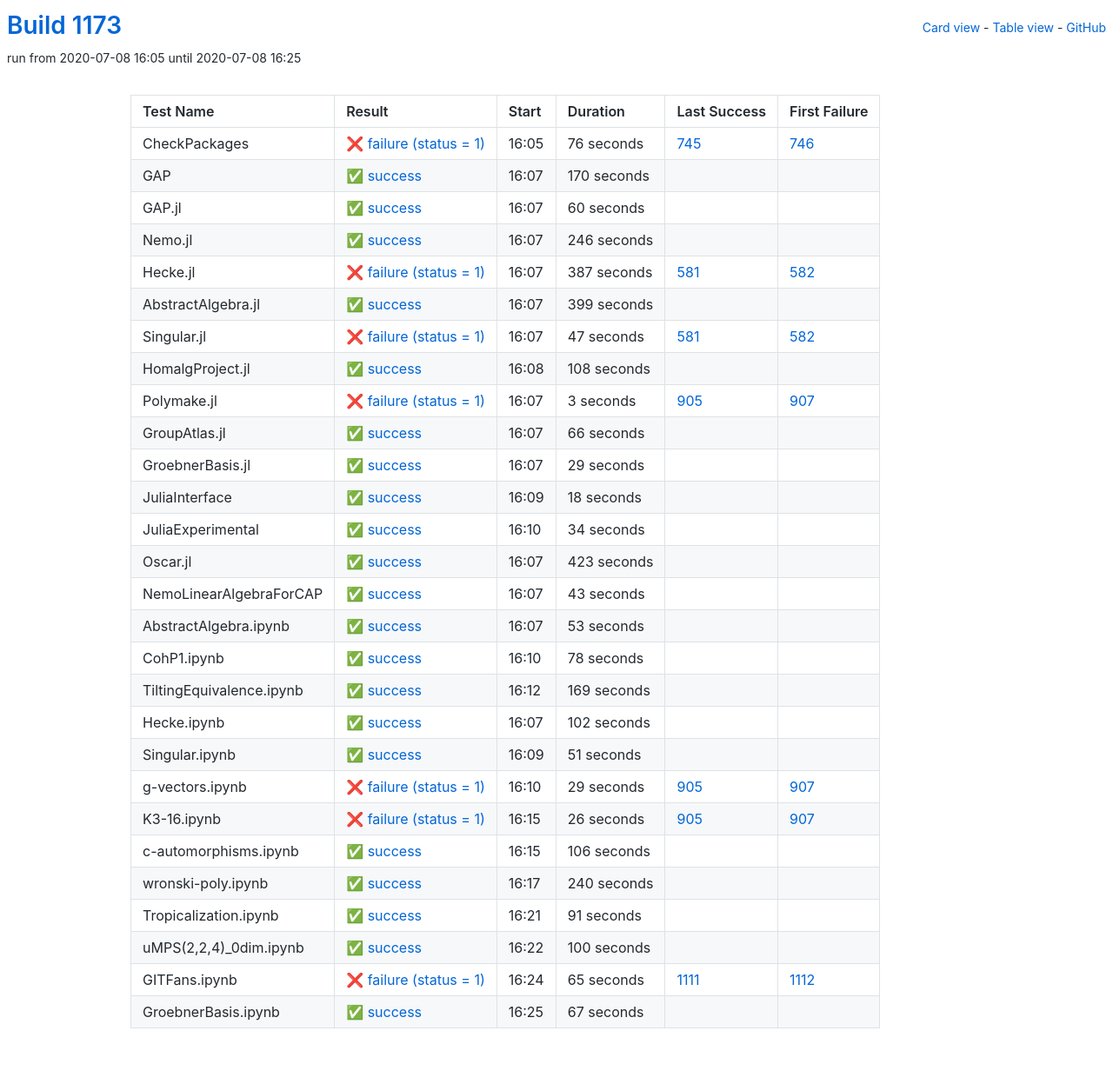
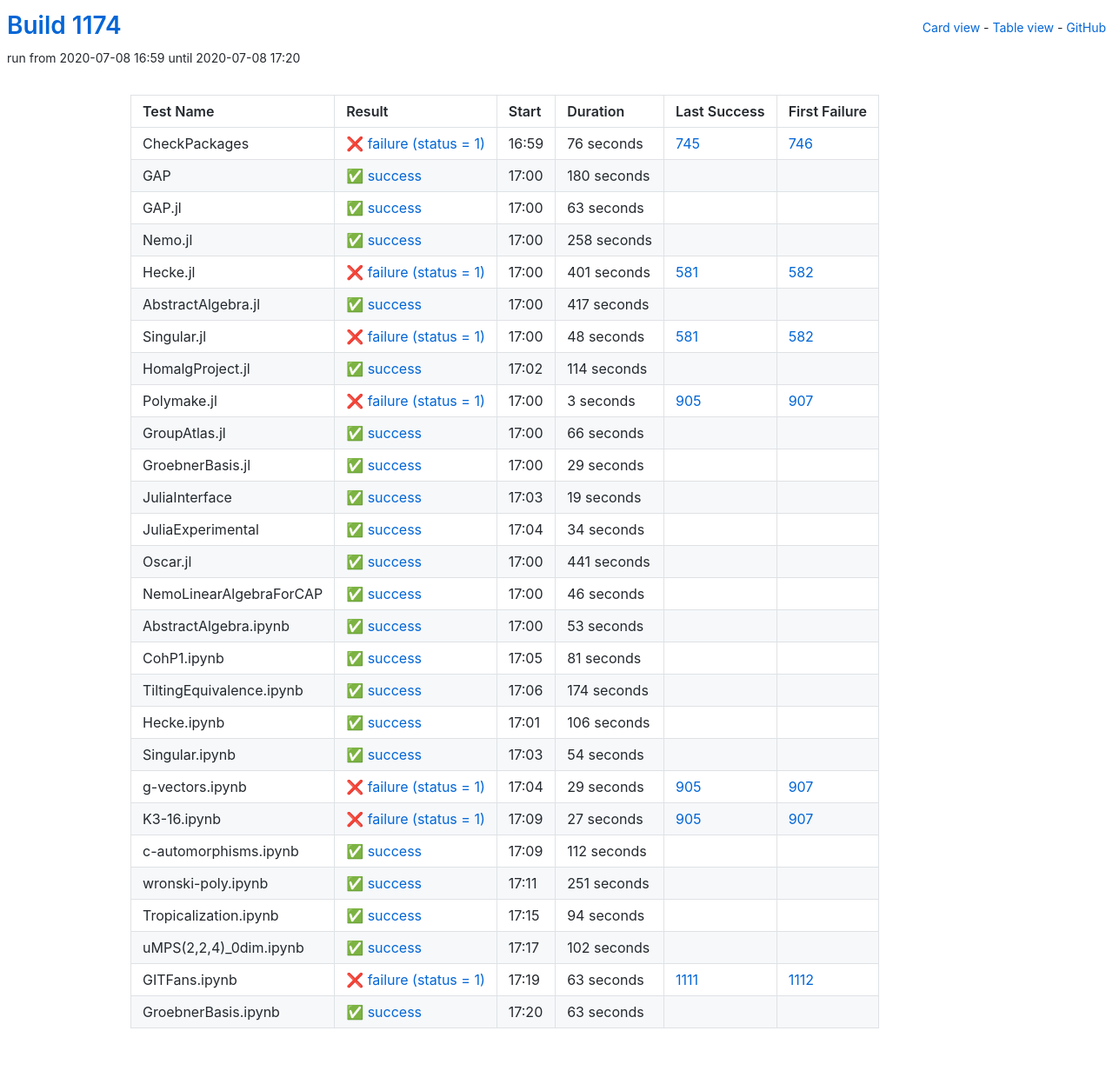
Before and after one commit to oscar-system/oscar-ci-status-1.4, a Jekyll site: the page built from table.html, in a window 1280 px wide. Shown: the whole page at 87% size. Built offline with Jekyll 4.4.1, drawn with Linux system fonts in a browser that asks for light colours.

Commit message:
Build #1174

```diff
--- a/_data/ci.yml
+++ b/_data/ci.yml
@@ -1,6 +1,6 @@
 ---
-build: 1173
-build_url: https://oscarci.mathematik.uni-kl.de/job/oscar-julia-1.4/1173/
+build: 1174
+build_url: https://oscarci.mathematik.uni-kl.de/job/oscar-julia-1.4/1174/
 job: oscar-julia-1.4
 organization: oscar-system
 repo: oscar-ci-status-1.4
@@ -8,8 +8,8 @@ repourl: https://github.com/oscar-system/oscar-ci-status-1.4
 tests:
 - name: CheckPackages
   id: checkpackages
-  log: https://oscarci.mathematik.uni-kl.de/job/oscar-julia-1.4/1173/artifact/logs/build-1173/CheckPackages.log
-  start: 2020-07-08 16:05
+  log: https://oscarci.mathematik.uni-kl.de/job/oscar-julia-1.4/1174/artifact/logs/build-1174/CheckPackages.log
+  start: 2020-07-08 16:59
   success: false
   exitcode: 1
   status: failure
@@ -20,92 +20,92 @@ tests:
   first_failure_url: https://oscarci.mathematik.uni-kl.de/job/oscar-julia-1.4/746/
 - name: GAP
   id: gap
-  log: https://oscarci.mathematik.uni-kl.de/job/oscar-julia-1.4/1173/artifact/logs/build-1173/GAP.log
-  start: 2020-07-08 16:07
+  log: https://oscarci.mathematik.uni-kl.de/job/oscar-julia-1.4/1174/artifact/logs/build-1174/GAP.log
+  start: 2020-07-08 17:00
   success: true
   exitcode: 0
   status: success
-  duration: 170
+  duration: 180
   last_success: false
   last_success_url:
   first_failure: false
   first_failure_url:
 - name: GAP.jl
   id: gap-jl
-  log: https://oscarci.mathematik.uni-kl.de/job/oscar-julia-1.4/1173/artifact/logs/build-1173/GAP.jl.log
-  start: 2020-07-08 16:07
+  log: https://oscarci.mathematik.uni-kl.de/job/oscar-julia-1.4/1174/artifact/logs/build-1174/GAP.jl.log
+  start: 2020-07-08 17:00
   success: true
   exitcode: 0
   status: success
-  duration: 60
+  duration: 63
   last_success: false
   last_success_url:
   first_failure: false
   first_failure_url:
 - name: Nemo.jl
   id: nemo-jl
-  log: https://oscarci.mathematik.uni-kl.de/job/oscar-julia-1.4/1173/artifact/logs/build-1173/Nemo.jl.log
-  start: 2020-07-08 16:07
+  log: https://oscarci.mathematik.uni-kl.de/job/oscar-julia-1.4/1174/artifact/logs/build-1174/Nemo.jl.log
+  start: 2020-07-08 17:00
   success: true
   exitcode: 0
   status: success
-  duration: 246
+  duration: 258
   last_success: false
   last_success_url:
   first_failure: false
   first_failure_url:
 - name: Hecke.jl
   id: hecke-jl
-  log: https://oscarci.mathematik.uni-kl.de/job/oscar-julia-1.4/1173/artifact/logs/build-1173/Hecke.jl.log
-  start: 2020-07-08 16:07
+  log: https://oscarci.mathematik.uni-kl.de/job/oscar-julia-1.4/1174/artifact/logs/build-1174/Hecke.jl.log
+  start: 2020-07-08 17:00
   success: false
   exitcode: 1
   status: failure
-  duration: 387
+  duration: 401
   last_success: 581
   last_success_url: https://oscarci.mathematik.uni-kl.de/job/oscar-julia-1.4/581/
   first_failure: 582
   first_failure_url: https://oscarci.mathematik.uni-kl.de/job/oscar-julia-1.4/582/
 - name: AbstractAlgebra.jl
   id: abstractalgebra-jl
-  log: https://oscarci.mathematik.uni-kl.de/job/oscar-julia-1.4/1173/artifact/logs/build-1173/AbstractAlgebra.jl.log
-  start: 2020-07-08 16:07
+  log: https://oscarci.mathematik.uni-kl.de/job/oscar-julia-1.4/1174/artifact/logs/build-1174/AbstractAlgebra.jl.log
+  start: 2020-07-08 17:00
   success: true
   exitcode: 0
   status: success
-  duration: 399
+  duration: 417
   last_success: false
   last_success_url:
   first_failure: false
   first_failure_url:
 - name: Singular.jl
   id: singular-jl
-  log: https://oscarci.mathematik.uni-kl.de/job/oscar-julia-1.4/1173/artifact/logs/build-1173/Singular.jl.log
-  start: 2020-07-08 16:07
+  log: https://oscarci.mathematik.uni-kl.de/job/oscar-julia-1.4/1174/artifact/logs/build-1174/Singular.jl.log
+  start: 2020-07-08 17:00
   success: false
   exitcode: 1
   status: failure
-  duration: 47
+  duration: 48
   last_success: 581
   last_success_url: https://oscarci.mathematik.uni-kl.de/job/oscar-julia-1.4/581/
   first_failure: 582
   first_failure_url: https://oscarci.mathematik.uni-kl.de/job/oscar-julia-1.4/582/
 - name: HomalgProject.jl
   id: homalgproject-jl
-  log: https://oscarci.mathematik.uni-kl.de/job/oscar-julia-1.4/1173/artifact/logs/build-1173/HomalgProject.jl.log
-  start: 2020-07-08 16:08
+  log: https://oscarci.mathematik.uni-kl.de/job/oscar-julia-1.4/1174/artifact/logs/build-1174/HomalgProject.jl.log
+  start: 2020-07-08 17:02
   success: true
   exitcode: 0
   status: success
-  duration: 108
+  duration: 114
   last_success: false
   last_success_url:
   first_failure: false
   first_failure_url:
 - name: Polymake.jl
   id: polymake-jl
-  log: https://oscarci.mathematik.uni-kl.de/job/oscar-julia-1.4/1173/artifact/logs/build-1173/Polymake.jl.log
-  start: 2020-07-08 16:07
+  log: https://oscarci.mathematik.uni-kl.de/job/oscar-julia-1.4/1174/artifact/logs/build-1174/Polymake.jl.log
+  start: 2020-07-08 17:00
   success: false
   exitcode: 1
   status: failure
@@ -116,8 +116,8 @@ tests:
   first_failure_url: https://oscarci.mathematik.uni-kl.de/job/oscar-julia-1.4/907/
 - name: GroupAtlas.jl
   id: groupatlas-jl
-  log: https://oscarci.mathematik.uni-kl.de/job/oscar-julia-1.4/1173/artifact/logs/build-1173/GroupAtlas.jl.log
-  start: 2020-07-08 16:07
+  log: https://oscarci.mathematik.uni-kl.de/job/oscar-julia-1.4/1174/artifact/logs/build-1174/GroupAtlas.jl.log
+  start: 2020-07-08 17:00
   success: true
   exitcode: 0
   status: success
@@ -128,8 +128,8 @@ tests:
   first_failure_url:
 - name: GroebnerBasis.jl
   id: groebnerbasis-jl
-  log: https://oscarci.mathematik.uni-kl.de/job/oscar-julia-1.4/1173/artifact/logs/build-1173/GroebnerBasis.jl.log
-  start: 2020-07-08 16:07
+  log: https://oscarci.mathematik.uni-kl.de/job/oscar-julia-1.4/1174/artifact/logs/build-1174/GroebnerBasis.jl.log
+  start: 2020-07-08 17:00
   success: true
   exitcode: 0
   status: success
@@ -140,20 +140,20 @@ tests:
   first_failure_url:
 - name: JuliaInterface
   id: juliainterface
-  log: https://oscarci.mathematik.uni-kl.de/job/oscar-julia-1.4/1173/artifact/logs/build-1173/JuliaInterface.log
-  start: 2020-07-08 16:09
+  log: https://oscarci.mathematik.uni-kl.de/job/oscar-julia-1.4/1174/artifact/logs/build-1174/JuliaInterface.log
+  start: 2020-07-08 17:03
   success: true
   exitcode: 0
   status: success
-  duration: 18
+  duration: 19
   last_success: false
   last_success_url:
   first_failure: false
   first_failure_url:
 - name: JuliaExperimental
   id: juliaexperimental
-  log: https://oscarci.mathematik.uni-kl.de/job/oscar-julia-1.4/1173/artifact/logs/build-1173/JuliaExperimental.log
-  start: 2020-07-08 16:10
+  log: https://oscarci.mathematik.uni-kl.de/job/oscar-julia-1.4/1174/artifact/logs/build-1174/JuliaExperimental.log
+  start: 2020-07-08 17:04
   success: true
   exitcode: 0
   status: success
@@ -164,32 +164,32 @@ tests:
   first_failure_url:
 - name: Oscar.jl
   id: oscar-jl
-  log: https://oscarci.mathematik.uni-kl.de/job/oscar-julia-1.4/1173/artifact/logs/build-1173/Oscar.jl.log
-  start: 2020-07-08 16:07
+  log: https://oscarci.mathematik.uni-kl.de/job/oscar-julia-1.4/1174/artifact/logs/build-1174/Oscar.jl.log
+  start: 2020-07-08 17:00
   success: true
   exitcode: 0
   status: success
-  duration: 423
+  duration: 441
   last_success: false
   last_success_url:
   first_failure: false
   first_failure_url:
 - name: NemoLinearAlgebraForCAP
   id: nemolinearalgebraforcap
-  log: https://oscarci.mathematik.uni-kl.de/job/oscar-julia-1.4/1173/artifact/logs/build-1173/NemoLinearAlgebraForCAP.log
-  start: 2020-07-08 16:07
+  log: https://oscarci.mathematik.uni-kl.de/job/oscar-julia-1.4/1174/artifact/logs/build-1174/NemoLinearAlgebraForCAP.log
+  start: 2020-07-08 17:00
   success: true
   exitcode: 0
   status: success
-  duration: 43
+  duration: 46
   last_success: false
   last_success_url:
   first_failure: false
   first_failure_url:
 - name: AbstractAlgebra.ipynb
   id: abstractalgebra-ipynb
-  log: https://oscarci.mathematik.uni-kl.de/job/oscar-julia-1.4/1173/artifact/logs/build-1173/AbstractAlgebra.ipynb.log
-  start: 2020-07-08 16:07
+  log: https://oscarci.mathematik.uni-kl.de/job/oscar-julia-1.4/1174/artifact/logs/build-1174/AbstractAlgebra.ipynb.log
+  start: 2020-07-08 17:00
   success: true
   exitcode: 0
   status: success
@@ -200,56 +200,56 @@ tests:
   first_failure_url:
 - name: CohP1.ipynb
   id: cohp1-ipynb
-  log: https://oscarci.mathematik.uni-kl.de/job/oscar-julia-1.4/1173/artifact/logs/build-1173/CohP1.ipynb.log
-  start: 2020-07-08 16:10
+  log: https://oscarci.mathematik.uni-kl.de/job/oscar-julia-1.4/1174/artifact/logs/build-1174/CohP1.ipynb.log
+  start: 2020-07-08 17:05
   success: true
   exitcode: 0
   status: success
-  duration: 78
+  duration: 81
   last_success: false
   last_success_url:
   first_failure: false
   first_failure_url:
 - name: TiltingEquivalence.ipynb
   id: tiltingequivalence-ipynb
-  log: https://oscarci.mathematik.uni-kl.de/job/oscar-julia-1.4/1173/artifact/logs/build-1173/TiltingEquivalence.ipynb.log
-  start: 2020-07-08 16:12
+  log: https://oscarci.mathematik.uni-kl.de/job/oscar-julia-1.4/1174/artifact/logs/build-1174/TiltingEquivalence.ipynb.log
+  start: 2020-07-08 17:06
   success: true
   exitcode: 0
   status: success
-  duration: 169
+  duration: 174
   last_success: false
   last_success_url:
   first_failure: false
   first_failure_url:
 - name: Hecke.ipynb
   id: hecke-ipynb
-  log: https://oscarci.mathematik.uni-kl.de/job/oscar-julia-1.4/1173/artifact/logs/build-1173/Hecke.ipynb.log
-  start: 2020-07-08 16:07
+  log: https://oscarci.mathematik.uni-kl.de/job/oscar-julia-1.4/1174/artifact/logs/build-1174/Hecke.ipynb.log
+  start: 2020-07-08 17:01
   success: true
   exitcode: 0
   status: success
-  duration: 102
+  duration: 106
   last_success: false
   last_success_url:
   first_failure: false
   first_failure_url:
 - name: Singular.ipynb
   id: singular-ipynb
-  log: https://oscarci.mathematik.uni-kl.de/job/oscar-julia-1.4/1173/artifact/logs/build-1173/Singular.ipynb.log
-  start: 2020-07-08 16:09
+  log: https://oscarci.mathematik.uni-kl.de/job/oscar-julia-1.4/1174/artifact/logs/build-1174/Singular.ipynb.log
+  start: 2020-07-08 17:03
   success: true
   exitcode: 0
   status: success
-  duration: 51
+  duration: 54
   last_success: false
   last_success_url:
   first_failure: false
   first_failure_url:
 - name: g-vectors.ipynb
   id: g-vectors-ipynb
-  log: https://oscarci.mathematik.uni-kl.de/job/oscar-julia-1.4/1173/artifact/logs/build-1173/g-vectors.ipynb.log
-  start: 2020-07-08 16:10
+  log: https://oscarci.mathematik.uni-kl.de/job/oscar-julia-1.4/1174/artifact/logs/build-1174/g-vectors.ipynb.log
+  start: 2020-07-08 17:04
   success: false
   exitcode: 1
   status: failure
@@ -260,84 +260,84 @@ tests:
   first_failure_url: https://oscarci.mathematik.uni-kl.de/job/oscar-julia-1.4/907/
 - name: K3-16.ipynb
   id: k3-16-ipynb
-  log: https://oscarci.mathematik.uni-kl.de/job/oscar-julia-1.4/1173/artifact/logs/build-1173/K3-16.ipynb.log
-  start: 2020-07-08 16:15
+  log: https://oscarci.mathematik.uni-kl.de/job/oscar-julia-1.4/1174/artifact/logs/build-1174/K3-16.ipynb.log
+  start: 2020-07-08 17:09
   success: false
   exitcode: 1
   status: failure
-  duration: 26
+  duration: 27
   last_success: 905
   last_success_url: https://oscarci.mathematik.uni-kl.de/job/oscar-julia-1.4/905/
   first_failure: 907
   first_failure_url: https://oscarci.mathematik.uni-kl.de/job/oscar-julia-1.4/907/
 - name: c-automorphisms.ipynb
   id: c-automorphisms-ipynb
-  log: https://oscarci.mathematik.uni-kl.de/job/oscar-julia-1.4/1173/artifact/logs/build-1173/c-automorphisms.ipynb.log
-  start: 2020-07-08 16:15
+  log: https://oscarci.mathematik.uni-kl.de/job/oscar-julia-1.4/1174/artifact/logs/build-1174/c-automorphisms.ipynb.log
+  start: 2020-07-08 17:09
   success: true
   exitcode: 0
   status: success
-  duration: 106
+  duration: 112
   last_success: false
   last_success_url:
   first_failure: false
   first_failure_url:
 - name: wronski-poly.ipynb
   id: wronski-poly-ipynb
-  log: https://oscarci.mathematik.uni-kl.de/job/oscar-julia-1.4/1173/artifact/logs/build-1173/wronski-poly.ipynb.log
-  start: 2020-07-08 16:17
+  log: https://oscarci.mathematik.uni-kl.de/job/oscar-julia-1.4/1174/artifact/logs/build-1174/wronski-poly.ipynb.log
+  start: 2020-07-08 17:11
   success: true
   exitcode: 0
   status: success
-  duration: 240
+  duration: 251
   last_success: false
   last_success_url:
   first_failure: false
   first_failure_url:
 - name: Tropicalization.ipynb
   id: tropicalization-ipynb
-  log: https://oscarci.mathematik.uni-kl.de/job/oscar-julia-1.4/1173/artifact/logs/build-1173/Tropicalization.ipynb.log
-  start: 2020-07-08 16:21
+  log: https://oscarci.mathematik.uni-kl.de/job/oscar-julia-1.4/1174/artifact/logs/build-1174/Tropicalization.ipynb.log
+  start: 2020-07-08 17:15
   success: true
   exitcode: 0
   status: success
-  duration: 91
+  duration: 94
   last_success: false
   last_success_url:
   first_failure: false
   first_failure_url:
 - name: uMPS(2,2,4)_0dim.ipynb
   id: umps-2-2-4-0dim-ipynb
-  log: https://oscarci.mathematik.uni-kl.de/job/oscar-julia-1.4/1173/artifact/logs/build-1173/uMPS-2-2-4-_0dim.ipynb.log
-  start: 2020-07-08 16:22
+  log: https://oscarci.mathematik.uni-kl.de/job/oscar-julia-1.4/1174/artifact/logs/build-1174/uMPS-2-2-4-_0dim.ipynb.log
+  start: 2020-07-08 17:17
   success: true
   exitcode: 0
   status: success
-  duration: 100
+  duration: 102
   last_success: false
   last_success_url:
   first_failure: false
   first_failure_url:
 - name: GITFans.ipynb
   id: gitfans-ipynb
-  log: https://oscarci.mathematik.uni-kl.de/job/oscar-julia-1.4/1173/artifact/logs/build-1173/GITFans.ipynb.log
-  start: 2020-07-08 16:24
+  log: https://oscarci.mathematik.uni-kl.de/job/oscar-julia-1.4/1174/artifact/logs/build-1174/GITFans.ipynb.log
+  start: 2020-07-08 17:19
   success: false
   exitcode: 1
   status: failure
-  duration: 65
+  duration: 63
   last_success: 1111
   last_success_url: https://oscarci.mathematik.uni-kl.de/job/oscar-julia-1.4/1111/
   first_failure: 1112
   first_failure_url: https://oscarci.mathematik.uni-kl.de/job/oscar-julia-1.4/1112/
 - name: GroebnerBasis.ipynb
   id: groebnerbasis-ipynb
-  log: https://oscarci.mathematik.uni-kl.de/job/oscar-julia-1.4/1173/artifact/logs/build-1173/GroebnerBasis.ipynb.log
-  start: 2020-07-08 16:25
+  log: https://oscarci.mathematik.uni-kl.de/job/oscar-julia-1.4/1174/artifact/logs/build-1174/GroebnerBasis.ipynb.log
+  start: 2020-07-08 17:20
   success: true
   exitcode: 0
   status: success
-  duration: 67
+  duration: 63
   last_success: false
   last_success_url:
   first_failure: false
```
Also changed, not shown: README.md.
